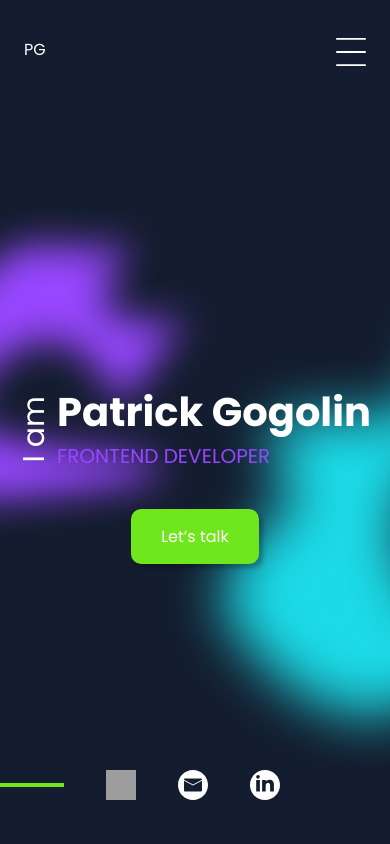
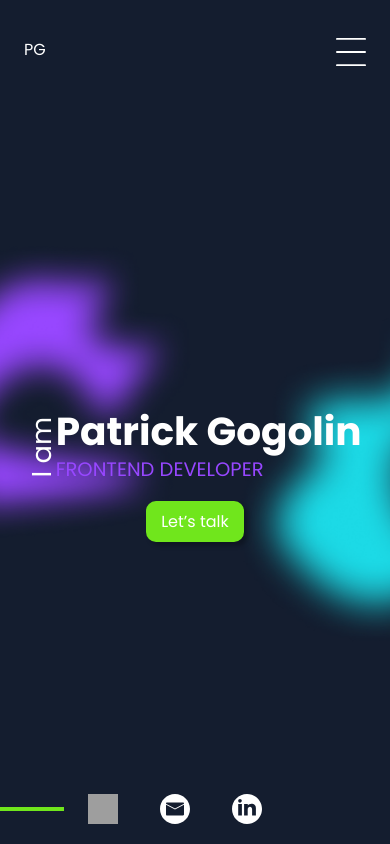
Before and after one commit to Patrick-Gogolin/portfolio, an Angular app: page / in a window 390 px wide. Shown: the top 844 px of the page. Built offline with nearby package versions, Linux system fonts and the light colour scheme; grey boxes are pictures that could not be loaded.

Commit message:
new commit

```diff
--- a/src/app/main-content/about-me-section/about-me-section.component.scss
+++ b/src/app/main-content/about-me-section/about-me-section.component.scss
@@ -1,4 +1,5 @@
 .about-me-content-container {
     max-width: 1440px;
     margin: 0 auto;
+    padding-top: 100px;
 }
--- a/src/app/main-content/hero-section/hero-section.component.html
+++ b/src/app/main-content/hero-section/hero-section.component.html
@@ -1,13 +1,13 @@
-<div class="hero-content-container">
+<div class="hero-content-wrapper">
     <div class="purple-shade-img-container">
         <img src="./assets/img/purple-shadow.png" alt="">
     </div>
     <div class="aqua-shade-img-container">
         <img src="./assets/img/aqua-shadow.png" alt="">
     </div>
-    <div class="who-i-am-content-container">
+    <div class="personal-info-wrapper">
         <div>
-            <span class="vertical-text-i-am">I am</span>
+            <span>I am</span>
         </div>
         <div>
             <h1>Patrick Gogolin</h1>
@@ -17,16 +17,16 @@
     <div class="lets-talk-button-container">
         <button>Let’s talk</button>
     </div>
-    <div class="reference-and-green-line-container">
+    <div class="reference-icons-and-green-line-content-wrapper">
         <div class="green-line-container">
         </div>
-        <div class="reference-icons-container">
+        <div class="reference-icons-wrapper">
            <img src="./assets/img/github.svg" alt="github-reference-button">
            <img src="./assets/img/mail.svg" alt="email-referensce-button">
            <img src="./assets/img/linked-in.svg" alt="linked-in-reference-button">
         </div>
     </div>
-    <div class="scroll-down-container">
+    <div class="scroll-down-content-wrapper">
         <span class="vertical-text-scroll-down">Scroll down</span>
         <img src="./assets/img/arrow-down-line.svg" alt="arrow-down">
     </div>
--- a/src/app/main-content/hero-section/hero-section.component.scss
+++ b/src/app/main-content/hero-section/hero-section.component.scss
@@ -1,4 +1,4 @@
-.hero-content-container {
+.hero-content-wrapper {
     position: relative;
     max-width: 1440px;
     margin: 0 auto;
@@ -13,68 +13,75 @@
     z-index: -9999;
     position: absolute;
     left: 0;
+    transform: translateY(-80px);
+
+    >img {
+        width: clamp(200px, 40vmin, 800px);
+    }
 }
 
-.aqua-shade-img-container{
+.aqua-shade-img-container {
     z-index: -9999;
     position: absolute;
     right: 0;
+
+    >img {
+        width: clamp(100px, 40vmin, 300px);
+    }
 }
 
-.who-i-am-content-container {
+.personal-info-wrapper {
     display: flex;
     align-items: center;
-    gap: 8px;
-}
 
-.vertical-text-i-am {
+    >:nth-child(1) {
         writing-mode: vertical-rl;
         transform: rotate(180deg);
-    font-size: 90px;
+        font-size: calc(clamp(32px, 10vmin, 128px) * 0.7);
         font-weight: 400;
         line-height: 1;
     }
-
-h1{
-    font-size: 128px;
-    font-weight: 700;
-    line-height: 133px;
 }
 
-h2{
-    font-size: 64px;
+h1 {
+    font-size: clamp(32px, 10vmin, 128px);
+    font-weight: 700;
+    line-height: 1.15em;
+}
+
+h2 {
+    font-size: calc(clamp(32px, 10vmin, 128px) / 2);
     font-weight: 400;
-    color:#9747FF;
-    line-height: 106px;
+    color: #9747FF;
+    line-height: 1.5em;
 }
 
 button {
-    padding: 15px 30px 15px 30px;
-    background-color:#70E61C;
+    padding: clamp(8px, 2vmin, 16px) clamp(15px, 4vmin, 30px) clamp(8px, 2vmin, 16px) clamp(15px, 4vmin, 30px);
+    background-color: #70E61C;
     color: white;
-    font-size: 24px;
+    font-size: clamp(16px, 2vmin, 24px);
     font-weight: 400;
     border: none;
     border-radius: 10px;
     box-shadow: 4px 4px 4px 0px #00000040;
     cursor: pointer;
-    margin-top: 2em;
+    margin-top: 1em;
     transition: transform 0.3s ease, background-color 0.3s ease;
 
     &:hover {
-        background-color:#9747FF;
+        background-color: #9747FF;
         transform: scale(1.05);
     }
 }
 
-.reference-and-green-line-container {
+.reference-icons-and-green-line-content-wrapper {
     position: absolute;
-    bottom: 3em;
+    bottom: 1.5em;
     left: 0;
     display: flex;
     align-items: center;
-    gap: 42px;
-    width: 320px;
+    gap: 24px;
 
     img {
         width: 30px;
@@ -89,20 +96,32 @@ button {
 }
 
 .green-line-container {
-    width: 100px;
+    width: clamp(64px, 10vmin, 100px);
     border: 2px solid #70E61C;
 }
 
-.reference-icons-container {
+.reference-icons-wrapper {
     display: flex;
     align-items: center;
     gap: 42px;
 }
 
-.scroll-down-container {
+.scroll-down-content-wrapper {
+    display: none;
+}
+
+.vertical-text-scroll-down {
+    writing-mode: vertical-rl;
+    font-size: 24px;
+    font-weight: 400;
+    padding-left: 3px;
+}
+
+@media screen and (min-width: 660px) {
+    .scroll-down-content-wrapper {
         position: absolute;
-    right: 100px;
-    bottom: 3em;
+        right: 24px;
+        bottom: 1.5em;
         display: flex;
         flex-direction: column;
         align-items: center;
@@ -112,119 +131,16 @@ button {
             height: 24px;
         }
     }
-
-.vertical-text-scroll-down {
-    writing-mode: vertical-rl;
-    font-size: 24px;
-    font-weight: 400;
-    padding-left: 3px;
 }
 
-@media screen and (max-width:1200px) {
-    h1 {
-        font-size: 100px;
-        line-height: 130px;
-    }
-
-    h2 {
-        font-size: 50px;
-    }
-
-    .vertical-text-i-am {
-        font-size: 80px;
-    }
-
-    .scroll-down-container {
+@media screen and (min-width: 900px) {
+    .scroll-down-content-wrapper {
         right: 64px;
     }
 }
 
-@media screen and (max-width:900px) {
-    h1 {
-        font-size: 70px;
-        line-height: 96px;
-    }
-
-    h2 {
-        font-size: 35px;
-        line-height: 84px;
-    }
-
-    .vertical-text-i-am {
-        font-size: 60px;
-    }
-
-    .scroll-down-container {
-        right: 24px;
+@media screen and (min-width: 1200px) {
+    .scroll-down-content-wrapper {
+        right: 100px;
     }
 }
-
-@media screen and (max-width:660px) {
-    h1 {
-        font-size: 50px;
-        line-height: 62px;
-    }
-
-    h2 {
-        font-size: 25px;
-        line-height: 54px;
-    }
-
-    .vertical-text-i-am {
-        font-size: 40px;
-    }
-
-    .scroll-down-container {
-        display: none;
-    }
-
-    .purple-shade-img-container img {
-        width: 230px;
-        transform: translateY(-100px);
-    }
-
-    .aqua-shade-img-container img {
-        width: 230px;
-        transform: translateY(50px);
-    }
-
-    button {
-        font-size: 16px;
-    }
-}
-
-@media screen and (max-width:480px) {
-    h1 {
-        font-size: 40px;
-        line-height: 46px;
-    }
-
-    h2 {
-        font-size: 20px;
-        line-height: 42px;
-    }
-
-    .vertical-text-i-am {
-        font-size: 30px;
-    }
-
-    .green-line-container {
-        width: 64px;
-    }
-}
-
-@media screen and (max-width:380px) {
-    h1 {
-        font-size: 32px;
-        line-height: 40px;
-    }
-
-    h2 {
-        font-size: 16px;
-        line-height: 43px;
-    }
-
-    .vertical-text-i-am {
-        font-size: 28px;
-    }
-}
--- a/src/app/main-content/main-content.component.html
+++ b/src/app/main-content/main-content.component.html
@@ -2,4 +2,5 @@
     <app-hero-section></app-hero-section>
     <app-about-me-section></app-about-me-section>
     <app-skill-section></app-skill-section>
+    <app-portfolio-section></app-portfolio-section>
 </section>
--- a/src/app/main-content/main-content.component.ts
+++ b/src/app/main-content/main-content.component.ts
@@ -2,11 +2,12 @@ import { Component } from '@angular/core';
 import { HeroSectionComponent } from './hero-section/hero-section.component';
 import { AboutMeSectionComponent } from './about-me-section/about-me-section.component';
 import { SkillSectionComponent } from '../skill-section/skill-section.component';
+import { PortfolioSectionComponent } from './portfolio-section/portfolio-section.component';
 
 @Component({
   selector: 'app-main-content',
   standalone: true,
-  imports: [HeroSectionComponent, AboutMeSectionComponent, SkillSectionComponent],
+  imports: [HeroSectionComponent, AboutMeSectionComponent, SkillSectionComponent, PortfolioSectionComponent],
   templateUrl: './main-content.component.html',
   styleUrl: './main-content.component.scss'
 })
--- /dev/null
+++ b/src/app/main-content/portfolio-section/portfolio-section.component.html
@@ -0,0 +1,6 @@
+<div class="portfolio-section-content-wrapper">
+    <div class="portfolio-section-headline-wrapper">
+        <div class="purple-line"></div>
+        <span class="portfolio-span">Portfolio</span>
+    </div>
+</div>
--- /dev/null
+++ b/src/app/main-content/portfolio-section/portfolio-section.component.scss
@@ -0,0 +1,21 @@
+.portfolio-section-content-wrapper {
+    max-width: 1440px;
+    margin: 0 auto;
+    border: solid 5px magenta;
+    padding-top: 100px;
+}
+
+.portfolio-section-headline-wrapper {
+    display: flex;
+    align-items: center;
+}
+
+.purple-line {
+    width: clamp(20px, 10vmin, 68px);
+    border: solid 2px #9747FF;
+}
+
+.portfolio-span {
+    font-size: clamp(45px, 10vmin, 90px);
+    font-weight: 700;
+}
--- a/src/app/skill-section/skill-section-large-viewports/skill-section-large-viewports.component.ts
+++ b/src/app/skill-section/skill-section-large-viewports/skill-section-large-viewports.component.ts
@@ -35,8 +35,10 @@ export class SkillSectionLargeViewportsComponent {
 
   @HostListener('touchstart', ['$event'])
   onTouchStart(event: TouchEvent): void {
-    const target = event.target as HTMLElement;
+    const target = event.target as HTMLImageElement;
     const lastIcon = this.icons[this.icons.length - 1];
+    console.log(target.src);
+    console.log(lastIcon);
 
     if (target instanceof HTMLImageElement) {
       if (target.src.includes(lastIcon)) {
```
Also changed, not shown: src/app/main-content/portfolio-section/portfolio-section.component.ts (added, +12 -0 lines), src/app/skill-section/skill-section-small-viewports/skill-section-small-viewports.component.ts (+17 -6 lines), src/assets/img/skills-section-icons/purple-continue-learning.svg (renamed from src/assets/img/skills-section-icons/continue-learning-purple.svg), 1 other file (tests, documents, lock files or other folders). Lines whose indentation alone changed are shown as unchanged.
